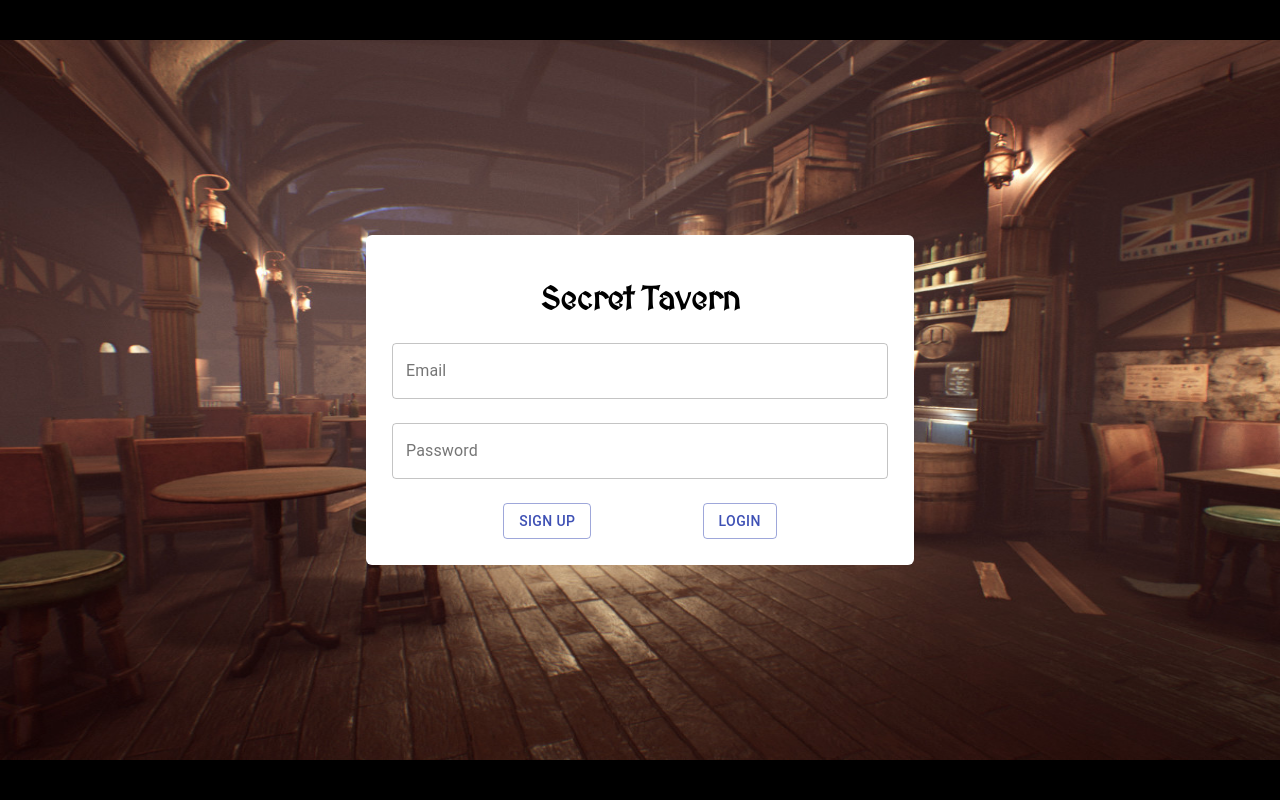
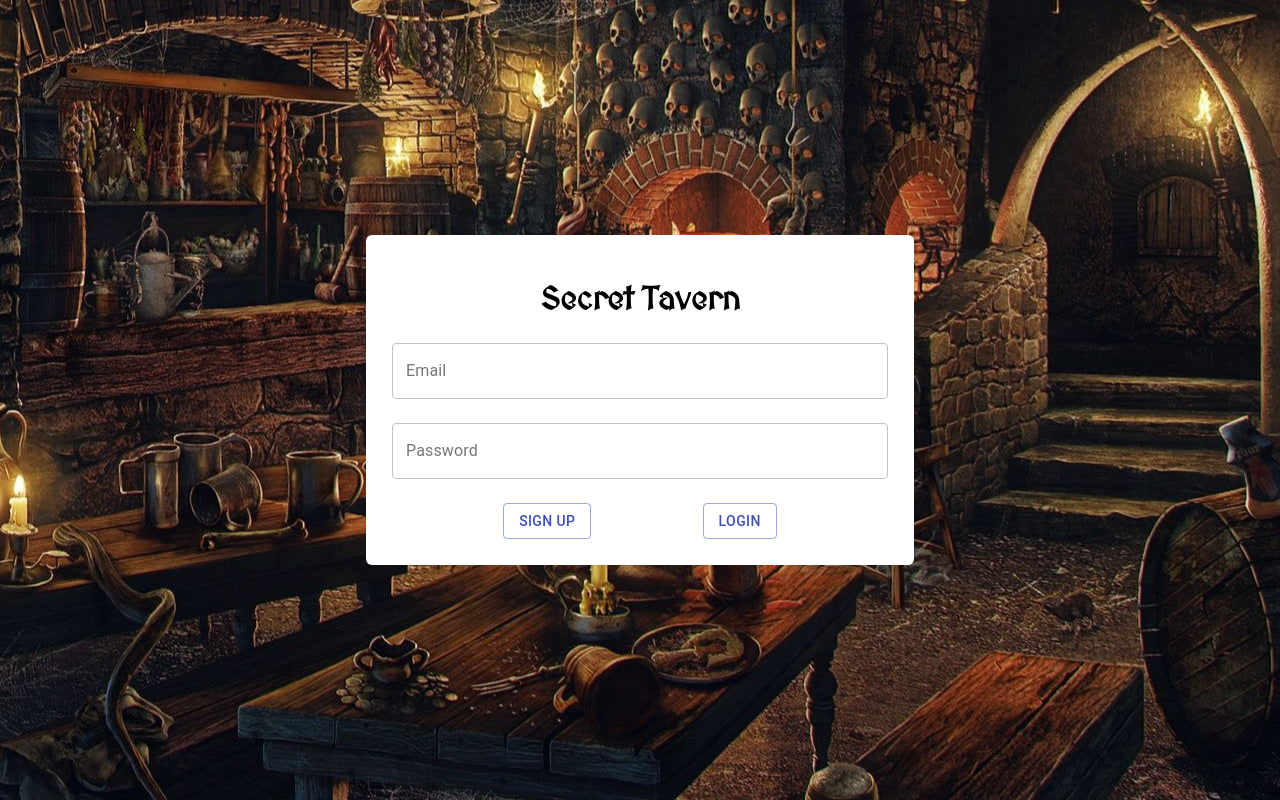
Before and after one commit to PedroMoreira87/secret-tavern, a React (Create React App) app: page / in a window 1280 px wide. Built offline with nearby package versions, Linux system fonts and the light colour scheme.

Commit message:
hd login/register img

```diff
--- a/src/containers/authentication/login/login.css
+++ b/src/containers/authentication/login/login.css
@@ -14,8 +14,8 @@ html, body {
     flex-wrap: wrap;
     justify-content: center;
     align-items: center;
-    background-image: url('../../../assets/tavern02.jpg');
-    background-size: 100% 90%;
+    background-image: url('../../../assets/tavern03.jpg');
+    background-size: auto;
     background-repeat: no-repeat;
     background-position: center center;
 }
--- a/src/containers/authentication/signup/signup.css
+++ b/src/containers/authentication/signup/signup.css
@@ -4,8 +4,8 @@
     flex-wrap: wrap;
     justify-content: center;
     align-items: center;
-    background-image: url('../../../assets/tavern02.jpg');
-    background-size: 100% 90%;
+    background-image: url('../../../assets/tavern03.jpg');
+    background-size: auto;
     background-repeat: no-repeat;
     background-position: center center;
     background-color: black;
```
Also changed, not shown: src/assets/tavern03.jpg (added).
